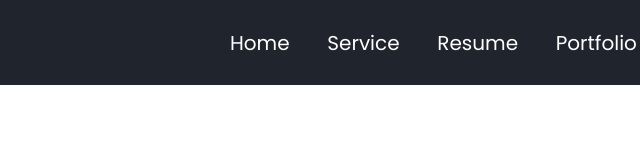
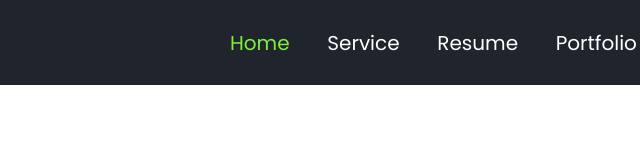
Before and after one commit to Halidha99/Portfolio-Halidha, a plain HTML site: page index.html in a window 1280 px wide. Shown: the full height of the page, 409-1049 px from the left. Drawn offline with Linux system fonts and the light colour scheme.

Commit message:
Header Section

```diff
--- a/index.html
+++ b/index.html
@@ -13,9 +13,9 @@
     <!--- Header---->
     <header>
         <a href="#" class="logo">Halidha Journey.</a>
-
+        <i class="fa-solid fa-bars" id="menu-icon"></i>
         <nav>
-            <a href="#">Home</a>
+            <a href="#" class="active">Home</a>
             <a href="#">Service</a>
             <a href="#">Resume</a>
             <a href="#">Portfolio</a>
@@ -39,6 +39,7 @@
 
 
 
+
     <script src="script.js"></script>
     <script src="https://kit.fontawesome.com/a076d05399.js" crossorigin="anonymous"></script>
 </body>
--- a/style.css
+++ b/style.css
@@ -42,4 +42,14 @@ nav a{
     font-weight: 500;
     color: var(--white-color);
     margin-left:3.5rem ;
+    transition: 0.5s;
 }
+nav a:hover,
+nav a.active{
+    color: var(--main-color);
+
+}
+#menu-icon{
+    font-size: 4rem;
+    display: none;
+}
```
